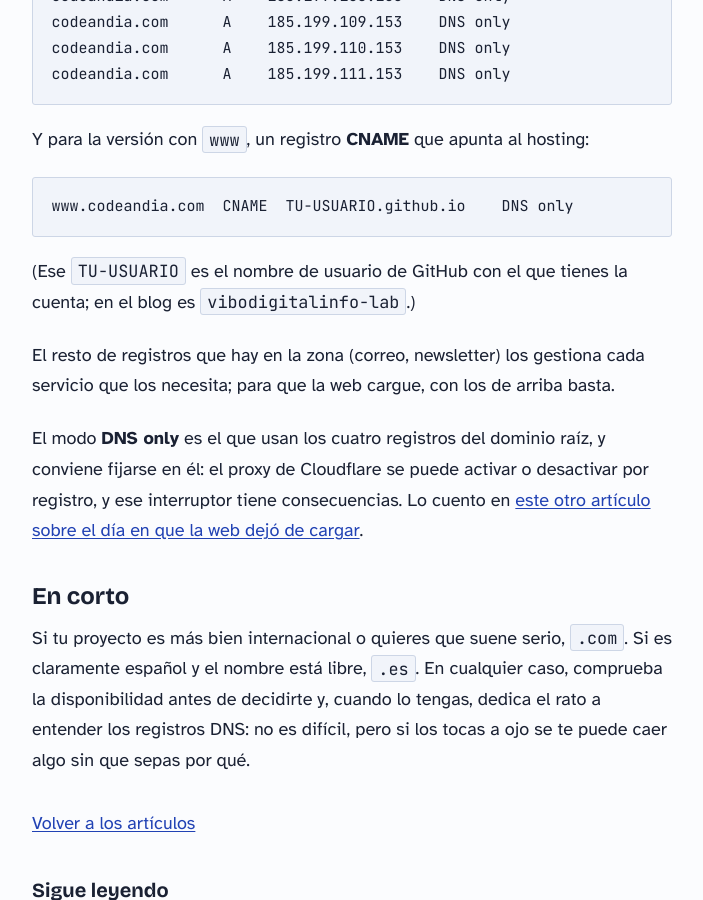
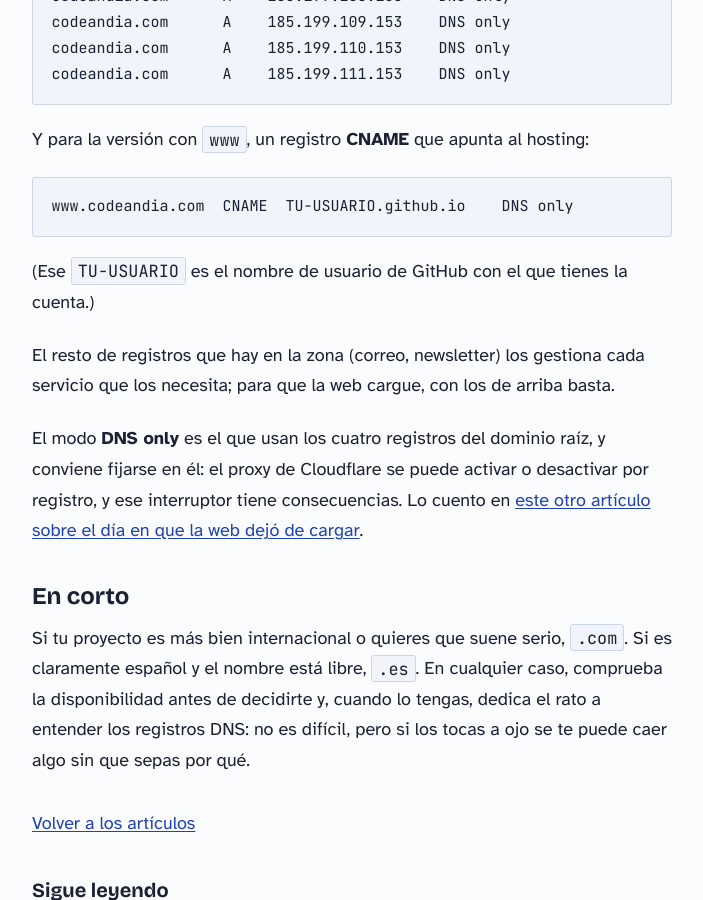
Before and after one commit to vibodigitalinfo-lab/codeandIA, a Jekyll site: the page built from articulos/guias/que-dominio-comprar-primer-proyecto-web.md, in a window 1280 px wide and 900 px high, scrolled down 1497 px. Shown: the whole window, without its empty margins (288-991 px from the left). Built offline with Jekyll 4.4.1, drawn with Linux system fonts in a browser that asks for light colours.

Commit message:
Quita el usuario de GitHub visible de la nota sobre el CNAME

````diff
--- a/articulos/guias/que-dominio-comprar-primer-proyecto-web.md
+++ b/articulos/guias/que-dominio-comprar-primer-proyecto-web.md
@@ -44,7 +44,7 @@ Y para la versión con `www`, un registro **CNAME** que apunta al hosting:
 www.codeandia.com  CNAME  TU-USUARIO.github.io    DNS only
 ```
 
-(Ese `TU-USUARIO` es el nombre de usuario de GitHub con el que tienes la cuenta; en el blog es `vibodigitalinfo-lab`.)
+(Ese `TU-USUARIO` es el nombre de usuario de GitHub con el que tienes la cuenta.)
 
 El resto de registros que hay en la zona (correo, newsletter) los gestiona cada servicio que los necesita; para que la web cargue, con los de arriba basta.
 
````
